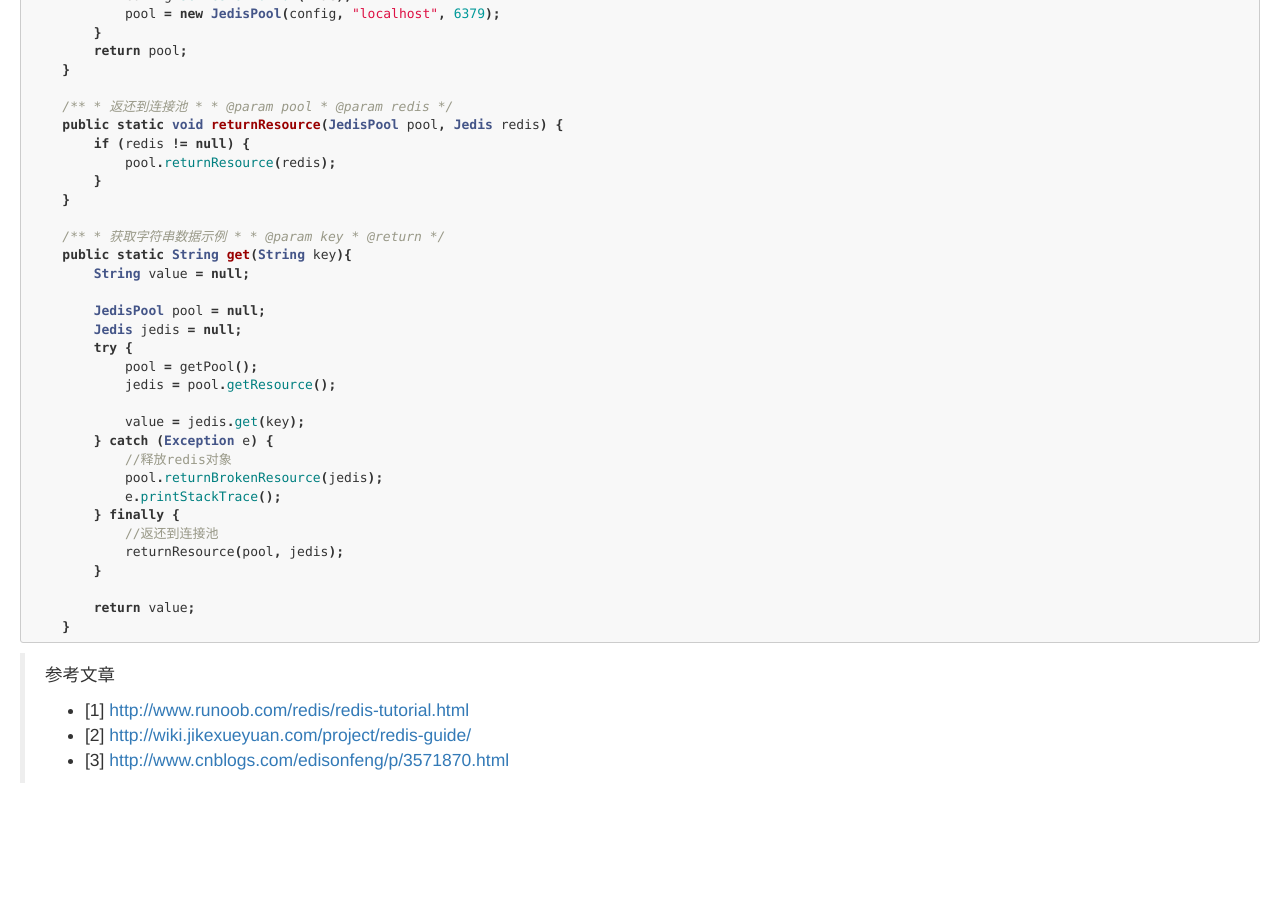
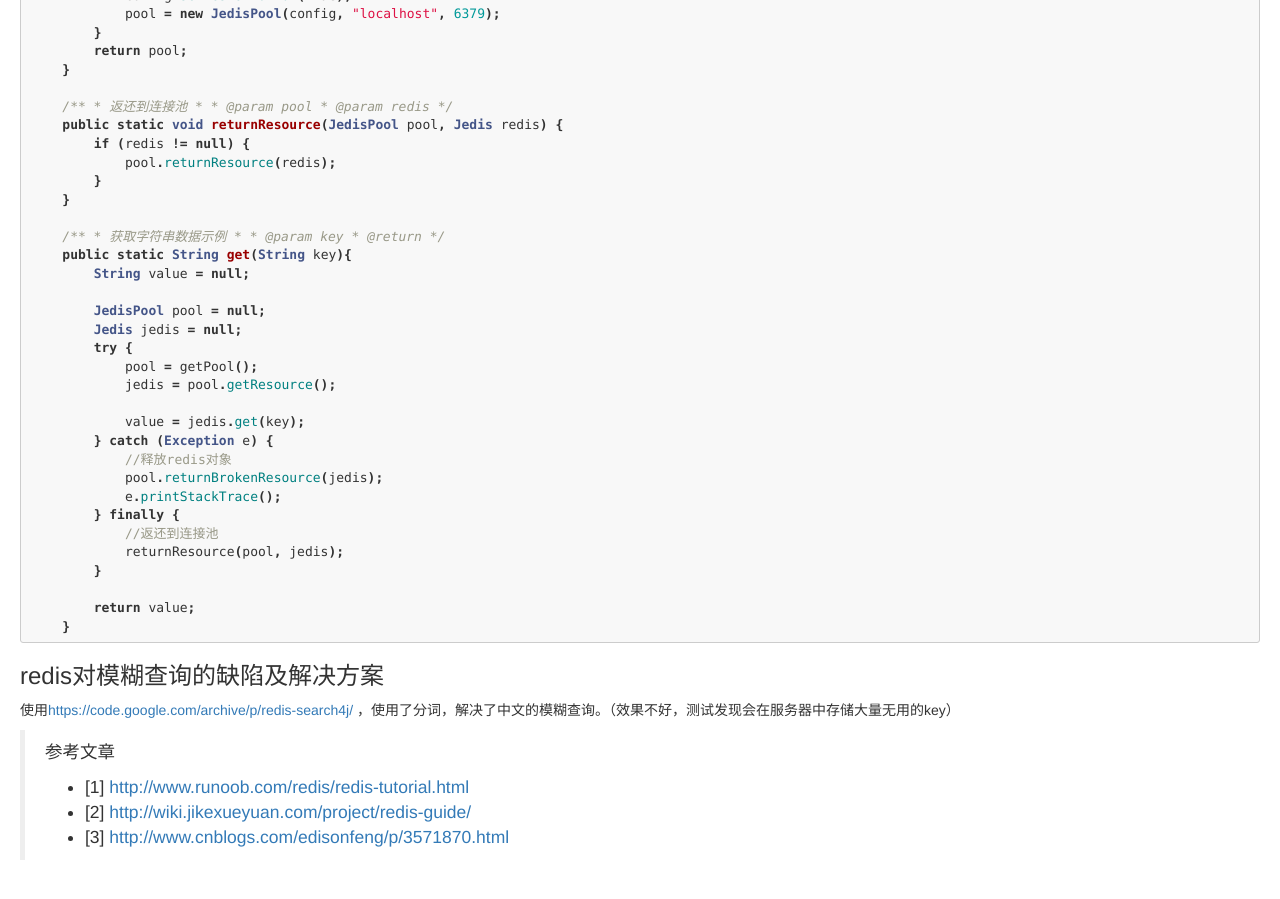
Before and after one commit to minlingchao1/aezocn.github.io, a Jekyll site: the page built from _posts/db/2016-07-02-redis.md, in a window 1280 px wide and 900 px high, scrolled down 762 px. Built offline with Jekyll 4.4.1, drawn with Linux system fonts in a browser that asks for light colours; before the commit the page ends 1585 px from its top, so only the background shows below that.

Commit message:
redis update

````diff
--- a/_posts/db/2016-07-02-redis.md
+++ b/_posts/db/2016-07-02-redis.md
@@ -90,6 +90,11 @@ Redis 是一款开源的，基于 BSD 许可的，高级键值 (key-value) 缓
     }
 ```
 
+### redis对模糊查询的缺陷及解决方案
+
+使用[https://code.google.com/archive/p/redis-search4j/](redis-search4j) ，使用了分词，解决了中文的模糊查询。（效果不好，测试发现会在服务器中存储大量无用的key）
+
+
 > 参考文章
 > - [1] [http://www.runoob.com/redis/redis-tutorial.html](菜鸟教程)
 > - [2] [http://wiki.jikexueyuan.com/project/redis-guide/](极客学院 Wiki)
````
